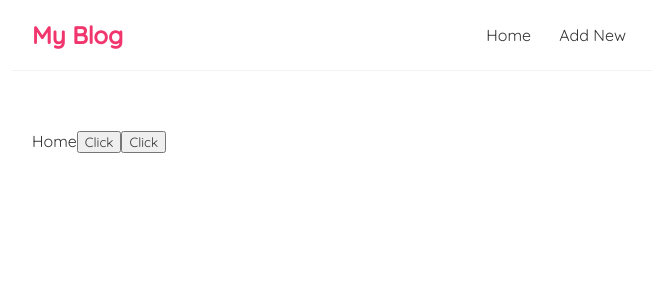
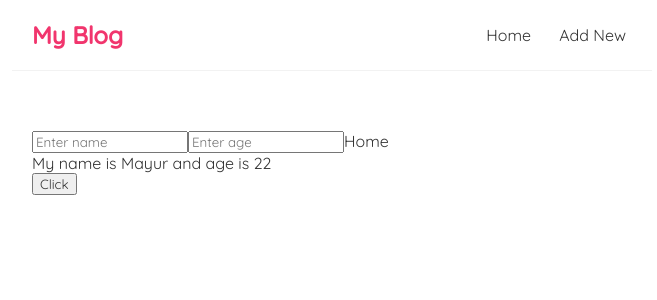
Before and after one commit to Mayur26061/My-Blog, a React (Create React App) app: page / in a window 1280 px wide. Shown: the top 300 px of the page, without its empty margins (308-965 px from the left). Built offline with nearby package versions, Linux system fonts and the light colour scheme.

Commit message:
useState hook

```diff
--- a/src/Home.js
+++ b/src/Home.js
@@ -1,15 +1,26 @@
+import { useState } from "react";
 const Home = () => {
-    const clickMe = (ev) =>{
-        console.log("Click me",ev)
-    }
-    const clickAgain = (ag,ev)=>{
-        console.log(`Hello ${ag}`,ev)
+    const [name, setName] = useState("Mayur")
+    const [age, setAge] = useState(22)
+    // let name = "Mayur";
+    // let age = 22
+    const clickMe = (ev,name,age)=>{
+        setName(name)
+        setAge(age)
     }
     return (
         <div className="home">
+            <input type="text" className="name" placeholder="Enter name"/>
+            <input type="number" className="age" placeholder="Enter age"/>
             Home
-            <button onClick={clickMe}>Click</button>
-            <button onClick={(ev)=>{clickAgain("Mayur",ev)}}>Click</button>
+            <p>My name is {name} and age is {age}</p>
+            <button onClick={(ev)=>{
+                let ageElement = document.querySelector('.age')
+                let nameElement = document.querySelector('.name')
+                let age = ageElement.value.trim()
+                let name = nameElement.value.trim()
+                clickMe(ev,name,age)
+                }}>Click</button>
         </div>
      );
 }
```
